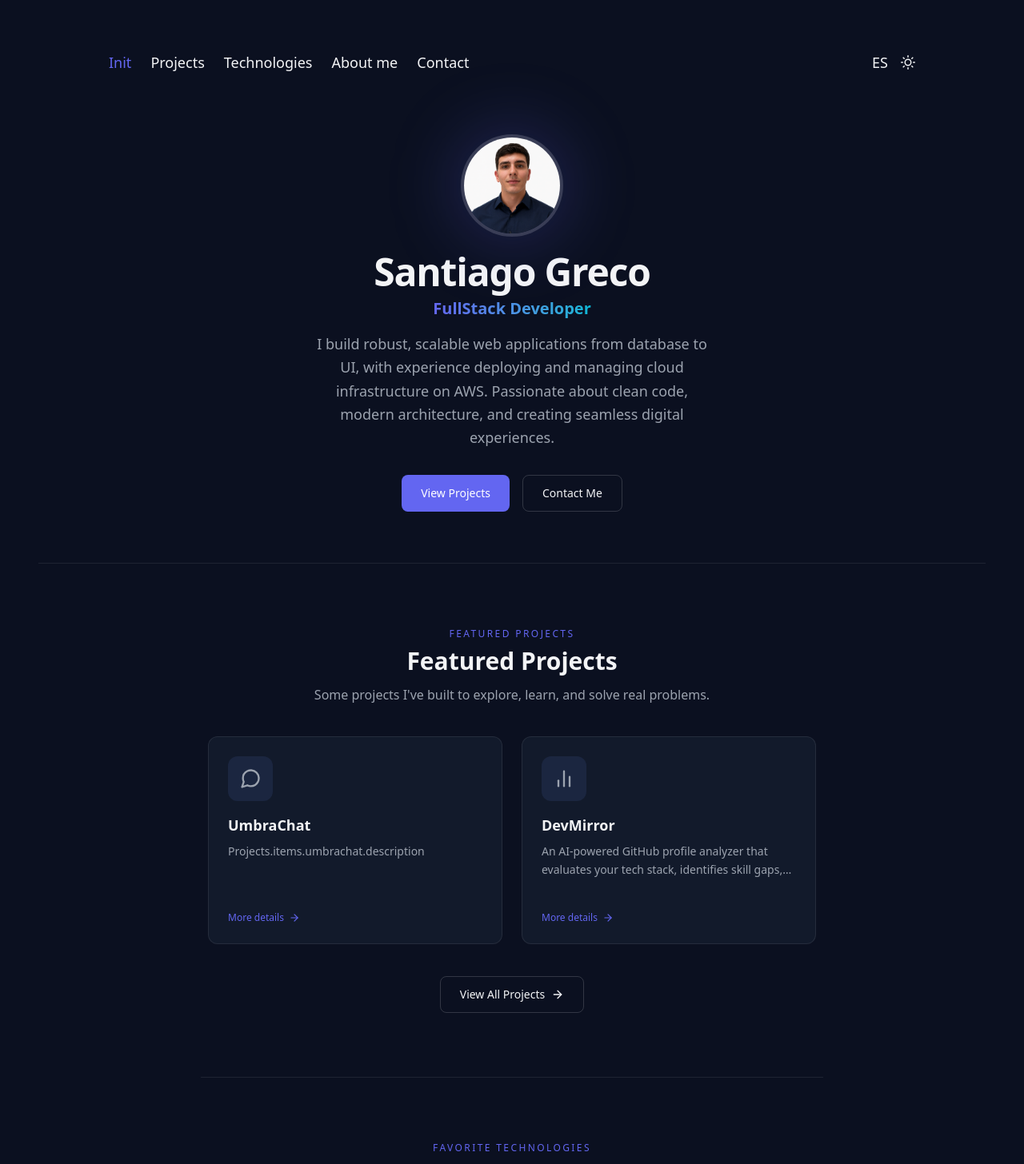
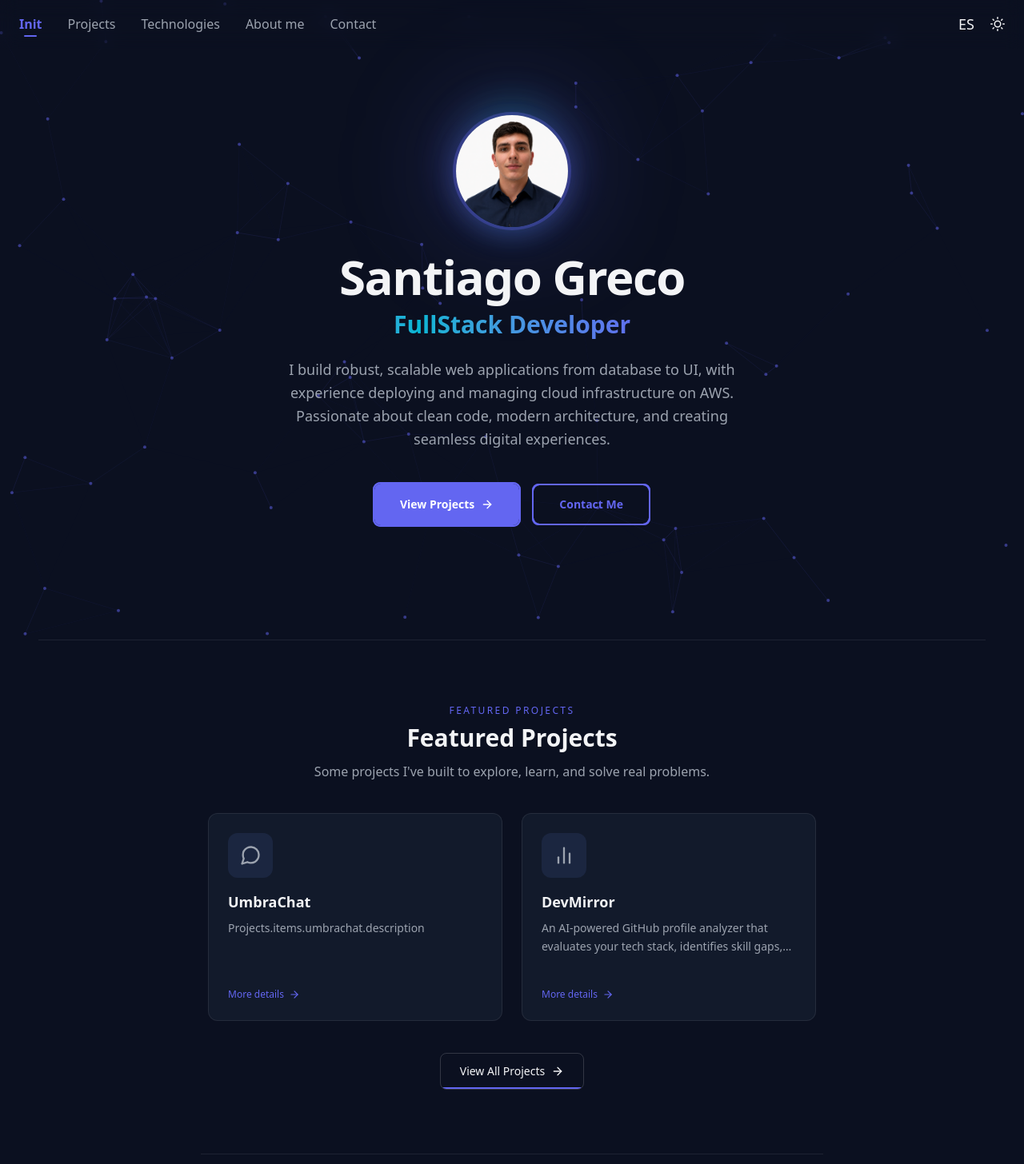
Before and after one commit to grecod28/grecodev, a Next.js app: page /en in a window 1280 px wide. Shown: the top 1456 px of the page at 80% size. Built offline with nearby package versions, Linux system fonts and the light colour scheme.

Commit message:
style: animaciones en el incio de la página, header movido a la parte superior de la web

```diff
--- a/app/[locale]/layout.tsx
+++ b/app/[locale]/layout.tsx
@@ -41,7 +41,7 @@ export default async function LocaleLayout({
       className={`${inter.variable} h-full antialiased bg-background text-text`}
       suppressHydrationWarning
     >
-      <body className="min-h-full flex flex-col items-center">
+      <body className="min-h-full flex flex-col items-center pt-16">
         <script
           dangerouslySetInnerHTML={{
             __html: `
--- a/app/[locale]/page.tsx
+++ b/app/[locale]/page.tsx
@@ -6,6 +6,7 @@ import Image from "next/image";
 import { Link } from "@/i18n/navigation";
 import { FiArrowRight, FiMail } from "react-icons/fi";
 import Reveal from "@/components/ui/reveal";
+import CanvasDots from "@/components/hero/canvas-dots";
 import {
   section,
   sectionCentered,
@@ -13,10 +14,6 @@ import {
   sectionLabel,
   sectionTitle,
   sectionDesc,
-  btnPrimary,
-  btnSecondary,
-  btnLink,
-  btnPrimarySimple,
   cardHover,
   iconBoxLarge,
   iconBoxSmall,
@@ -32,47 +29,74 @@ export default async function Home() {
   return (
     <main className="flex flex-1 flex-col items-center w-full">
       {/* ── Hero ── */}
-      <Reveal>
-        <section className="flex flex-col items-center justify-center w-full px-4 pt-16 pb-16">
-          <div className="flex flex-col items-center text-center max-w-3xl">
-            <div className="relative mb-6">
+      <section className="relative flex flex-col items-center justify-center w-full min-h-screen px-4 -mt-16">
+        <CanvasDots />
+
+        <div className="relative z-10 flex flex-col items-center text-center max-w-3xl">
           <div
-                className="absolute -inset-4 rounded-full bg-primary/20 blur-2xl"
+            className="animate-fade-in-up relative mb-8"
+            style={{ animationDelay: "100ms" }}
+          >
+            <div
+              className="absolute -inset-6 rounded-full bg-primary/20 blur-3xl animate-float"
               aria-hidden="true"
+            />
+            <div
+              className="absolute -inset-2 rounded-full bg-linear-to-r from-primary via-accent to-primary opacity-30 blur-xl animate-float"
+              aria-hidden="true"
+              style={{ animationDelay: "500ms" }}
             />
             <Image
               src="/images/foto_perfil.png"
               alt="Santiago Greco"
-                width={120}
-                height={120}
-                className="relative rounded-full object-cover ring-4 ring-border-strong shadow-surface"
+              width={140}
+              height={140}
+              className="relative rounded-full object-cover ring-4 ring-primary/30 shadow-(--shadow-primary)"
               priority
             />
           </div>
 
-            <h1 className="text-4xl font-bold tracking-tight sm:text-5xl">
+          <h1
+            className="animate-fade-in-left text-4xl font-bold tracking-tight sm:text-5xl lg:text-6xl"
+            style={{ animationDelay: "300ms" }}
+          >
             Santiago Greco
           </h1>
 
-            <p className="mt-2 bg-linear-to-r from-primary to-accent bg-clip-text text-lg font-semibold text-transparent sm:text-xl">
+          <p
+            className="mt-3 bg-linear-to-r from-primary via-accent to-primary bg-clip-text text-xl font-semibold text-transparent sm:text-2xl lg:text-3xl bg-size-[200%_200%] animate-gradient"
+            style={{ animationDelay: "500ms" }}
+          >
             {t("role")}
           </p>
 
-            <p className="mt-4 max-w-lg text-base leading-relaxed text-text-muted sm:text-lg">
+          <p
+            className="animate-fade-in-up mt-6 max-w-xl text-base leading-relaxed text-text-muted sm:text-lg"
+            style={{ animationDelay: "700ms" }}
+          >
             {t("bio")}
           </p>
 
-            <div className="mt-8 flex flex-col gap-4 sm:flex-row">
-              <Link href="/projects" className={btnPrimary}>
+          <div
+            className="animate-scale-in mt-10 flex flex-col gap-4 sm:flex-row"
+            style={{ animationDelay: "900ms" }}
+          >
+            <Link
+              href="/projects"
+              className="btn-glow text-white inline-flex items-center justify-center gap-2 rounded-lg bg-primary px-8 py-3.5 text-sm font-semibold"
+            >
               {t("cta_projects")}
+              <FiArrowRight className="h-4 w-4 transition-transform duration-200 group-hover:translate-x-1" />
             </Link>
-              <Link href="/contact" className={btnSecondary}>
+            <Link
+              href="/contact"
+              className="btn-glow inline-flex items-center justify-center gap-2 rounded-lg border-2 border-primary px-8 py-3.5 text-sm font-semibold text-primary transition-colors duration-200 hover:bg-primary hover:text-white"
+            >
               {t("cta_contact")}
             </Link>
           </div>
         </div>
       </section>
-      </Reveal>
 
       {/* ── Featured Projects ── */}
       <Reveal delay={100}>
@@ -116,9 +140,12 @@ export default async function Home() {
             </div>
 
             <div className="mt-10 flex justify-center">
-              <Link href="/projects" className={btnLink}>
+              <Link
+                href="/projects"
+                className="btn-fill inline-flex items-center gap-2 rounded-lg border border-border-strong px-6 py-3 text-sm font-medium text-text transition-all duration-200 hover:text-white"
+              >
                 {t("featured_cta")}
-                <FiArrowRight className="h-4 w-4" />
+                <FiArrowRight className="h-4 w-4 transition-transform duration-200 group-hover:translate-x-1" />
               </Link>
             </div>
           </div>
@@ -139,9 +166,11 @@ export default async function Home() {
                 <Link
                   key={name}
                   href={`/technologies/${toSlug(name)}`}
-                  className="group flex flex-col items-center gap-2 animate-fade-in"
+                  className="group flex flex-col items-center gap-2"
                 >
-                  <div className={iconBoxSmall}>
+                  <div
+                    className={`${iconBoxSmall} ring-1 ring-border transition-shadow duration-200 group-hover:shadow-(--shadow-primary)`}
+                  >
                     <Image
                       src={src}
                       alt={name}
@@ -181,9 +210,12 @@ export default async function Home() {
                 </span>
               </div>
 
-              <Link href="/contact" className={btnPrimarySimple}>
+              <Link
+                href="/contact"
+                className="btn-fill inline-flex items-center gap-2 rounded-lg bg-primary px-6 py-3 text-sm font-medium text-white transition-all duration-200 hover:shadow-(--shadow-primary)"
+              >
                 {t("contact_section_cta")}
-                <FiArrowRight className="h-4 w-4" />
+                <FiArrowRight className="h-4 w-4 transition-transform duration-200 group-hover:translate-x-1" />
               </Link>
             </div>
           </div>
--- a/app/globals.css
+++ b/app/globals.css
@@ -109,9 +109,14 @@
 
   --animate-float: float 3s ease-in-out infinite;
   --animate-fade-in: fade-in 0.5s ease-out forwards;
+  --animate-fade-in-left: fade-in-left 0.7s ease-out forwards;
+  --animate-fade-in-right: fade-in-right 0.7s ease-out forwards;
+  --animate-fade-in-up: fade-in-up 0.6s ease-out forwards;
+  --animate-scale-in: scale-in 0.5s ease-out forwards;
+  --animate-gradient: gradient-shift 3s ease-in-out infinite;
 }
 
-/* Animaciones y estilos base se mantienen igual... */
+/* ── Keyframes ── */
 @keyframes float {
   0%,
   100% {
@@ -133,6 +138,59 @@
   }
 }
 
+@keyframes fade-in-left {
+  from {
+    opacity: 0;
+    transform: translateX(-40px);
+  }
+  to {
+    opacity: 1;
+    transform: translateX(0);
+  }
+}
+
+@keyframes fade-in-right {
+  from {
+    opacity: 0;
+    transform: translateX(40px);
+  }
+  to {
+    opacity: 1;
+    transform: translateX(0);
+  }
+}
+
+@keyframes fade-in-up {
+  from {
+    opacity: 0;
+    transform: translateY(30px);
+  }
+  to {
+    opacity: 1;
+    transform: translateY(0);
+  }
+}
+
+@keyframes scale-in {
+  from {
+    opacity: 0;
+    transform: scale(0.9);
+  }
+  to {
+    opacity: 1;
+    transform: scale(1);
+  }
+}
+
+@keyframes gradient-shift {
+  0%, 100% {
+    background-position: 0% 50%;
+  }
+  50% {
+    background-position: 100% 50%;
+  }
+}
+
 a {
   transition: transform 0.3s ease;
 }
@@ -147,3 +205,77 @@ button {
 button:hover {
   transform: scale(1.1);
 }
+
+/* ── Hero glow button ── */
+.btn-glow {
+  position: relative;
+  transition: transform 0.2s ease;
+}
+.btn-glow::before,
+.btn-glow::after {
+  content: "";
+  position: absolute;
+  inset: -2px;
+  border-radius: 0.6rem;
+  border: 2px solid var(--color-primary);
+  filter: blur(0);
+  transform-origin: 50%;
+  z-index: -1;
+  pointer-events: none;
+}
+.btn-glow:hover {
+  transform: translateY(-2px);
+}
+.btn-glow:hover::before,
+.btn-glow:hover::after {
+  border-color: transparent;
+  filter: blur(2px);
+  transform: scaleX(1.3) scaleY(2.2);
+  transition: 800ms transform ease, 1900ms blur ease, 700ms border-color ease;
+}
+.btn-glow:hover::after {
+  transition-delay: 150ms;
+}
+.btn-glow:active {
+  transform: translateY(-1px);
+}
+
+/* ── Underline-to-fill button ── */
+.btn-fill {
+  position: relative;
+  z-index: 0;
+  overflow: hidden;
+}
+.btn-fill::after {
+  content: "";
+  position: absolute;
+  left: 0;
+  bottom: 0;
+  height: 2px;
+  width: 100%;
+  background-color: var(--color-primary);
+  transform-origin: bottom;
+  transition: height 0.25s ease;
+  z-index: -1;
+}
+.btn-fill:hover::after {
+  height: 100%;
+}
+
+/* ── Fixed nav overlay ── */
+.nav-overlay {
+  position: fixed;
+  top: 0;
+  left: 0;
+  right: 0;
+  z-index: 50;
+  backdrop-filter: blur(12px);
+  -webkit-backdrop-filter: blur(12px);
+  background-color: transparent;
+  border-bottom: 1px solid transparent;
+  transition: background-color 0.3s ease, border-color 0.3s ease;
+}
+.nav-overlay.scrolled {
+  background-color: color-mix(in srgb, var(--color-background) 85%, transparent);
+  border-bottom-color: var(--color-border);
+}
--- /dev/null
+++ b/components/hero/canvas-dots.tsx
@@ -0,0 +1,102 @@
+"use client";
+
+import { useEffect, useRef } from "react";
+
+interface Point {
+  x: number;
+  y: number;
+  vx: number;
+  vy: number;
+}
+
+export default function CanvasDots() {
+  const canvasRef = useRef<HTMLCanvasElement>(null);
+
+  useEffect(() => {
+    const canvas = canvasRef.current;
+    if (!canvas) return;
+
+    const ctx = canvas.getContext("2d");
+    if (!ctx) return;
+
+    let animationId: number;
+    let points: Point[] = [];
+    const DOT_COUNT = 80;
+    const MAX_DIST = 150;
+    const DOT_RADIUS = 2;
+
+    function resize() {
+      canvas!.width = window.innerWidth;
+      canvas!.height = window.innerHeight;
+    }
+
+    function initPoints() {
+      points = Array.from({ length: DOT_COUNT }, () => ({
+        x: Math.random() * canvas!.width,
+        y: Math.random() * canvas!.height,
+        vx: (Math.random() - 0.5) * 0.4,
+        vy: (Math.random() - 0.5) * 0.4,
+      }));
+    }
+
+    function draw() {
+      ctx!.clearRect(0, 0, canvas!.width, canvas!.height);
+
+      for (let i = 0; i < points.length; i++) {
+        const p = points[i];
+
+        p.x += p.vx;
+        p.y += p.vy;
+
+        if (p.x < 0 || p.x > canvas!.width) p.vx *= -1;
+        if (p.y < 0 || p.y > canvas!.height) p.vy *= -1;
+
+        ctx!.beginPath();
+        ctx!.arc(p.x, p.y, DOT_RADIUS, 0, Math.PI * 2);
+        ctx!.fillStyle = "rgba(99, 102, 241, 0.5)";
+        ctx!.fill();
+
+        for (let j = i + 1; j < points.length; j++) {
+          const q = points[j];
+          const dx = p.x - q.x;
+          const dy = p.y - q.y;
+          const dist = Math.sqrt(dx * dx + dy * dy);
+
+          if (dist < MAX_DIST) {
+            const opacity = 1 - dist / MAX_DIST;
+            ctx!.beginPath();
+            ctx!.moveTo(p.x, p.y);
+            ctx!.lineTo(q.x, q.y);
+            ctx!.strokeStyle = `rgba(99, 102, 241, ${opacity * 0.15})`;
+            ctx!.lineWidth = 1;
+            ctx!.stroke();
+          }
+        }
+      }
+
+      animationId = requestAnimationFrame(draw);
+    }
+
+    resize();
+    initPoints();
+    draw();
+
+    window.addEventListener("resize", () => {
+      resize();
+      initPoints();
+    });
+
+    return () => {
+      cancelAnimationFrame(animationId);
+      window.removeEventListener("resize", resize);
+    };
+  }, []);
+
+  return (
+    <canvas
+      ref={canvasRef}
+      className="absolute inset-0 w-full h-full"
+      aria-hidden="true"
+    />
+  );
+}
--- a/components/layout/header.tsx
+++ b/components/layout/header.tsx
@@ -1,5 +1,6 @@
 "use client";
 
+import { useEffect, useState } from "react";
 import { Link } from "@/i18n/navigation";
 import { usePathname } from "next/navigation";
 import { useTranslations } from "next-intl";
@@ -11,6 +12,13 @@ import MobileMenu from "@/components/layout/mobile-menu";
 export default function Header() {
   const t = useTranslations("Header");
   const pathname = usePathname();
+  const [scrolled, setScrolled] = useState(false);
+
+  useEffect(() => {
+    const onScroll = () => setScrolled(window.scrollY > 20);
+    window.addEventListener("scroll", onScroll, { passive: true });
+    return () => window.removeEventListener("scroll", onScroll);
+  }, []);
 
   const links = [
     { href: "/", label: t("home") },
@@ -20,10 +28,8 @@ export default function Header() {
     { href: "/contact", label: t("contact") },
   ];
 
-  // elimina el locale (/es, /en, etc.)
   const getPathWithoutLocale = (path: string) => {
     const segments = path.split("/");
-    // ['', 'es', 'projects']
     if (segments.length > 1 && segments[1].length === 2) {
       return "/" + segments.slice(2).join("/");
     }
@@ -38,24 +44,33 @@ export default function Header() {
   };
 
   return (
-    <header className="flex items-center justify-between max-w-260 w-full mt-16 mb-4 px-4">
+    <header
+      className={`nav-overlay flex items-center justify-between w-full px-6 py-4 ${
+        scrolled ? "scrolled" : ""
+      }`}
+    >
       {/* Navegación de escritorio */}
-      <nav className="hidden xl:flex xl:gap-6 text-lg">
+      <nav className="hidden xl:flex xl:gap-8 text-base">
         {links.map((link) => (
           <Link
             key={link.href}
             href={link.href}
-            className={`transition-colors hover:text-primary ${
-              isActive(link.href) ? "text-primary font-medium" : ""
+            className={`relative transition-colors hover:text-primary ${
+              isActive(link.href)
+                ? "text-primary font-semibold"
+                : "text-text-muted"
             }`}
           >
             {link.label}
+            {isActive(link.href) && (
+              <span className="absolute -bottom-1 left-1/2 h-0.5 w-4 -translate-x-1/2 rounded-full bg-primary" />
+            )}
           </Link>
         ))}
       </nav>
 
       {/* Acciones en escritorio */}
-      <section className="hidden xl:flex gap-4 text-lg">
+      <section className="hidden xl:flex items-center gap-5 text-lg">
         <LanguageSelector />
         <ThemeSelector />
       </section>
--- a/components/ui/reveal.tsx
+++ b/components/ui/reveal.tsx
@@ -1,14 +1,32 @@
 "use client";
 
 import { useEffect, useRef, useState, type ReactNode } from "react";
+
+type RevealDirection = "up" | "left" | "right" | "scale" | "none";
 
 interface RevealProps {
   children: ReactNode;
   className?: string;
   delay?: number;
+  direction?: RevealDirection;
+  duration?: number;
 }
 
-export default function Reveal({ children, className = "", delay = 0 }: RevealProps) {
+const directionClasses: Record<RevealDirection, { hidden: string; visible: string }> = {
+  up: { hidden: "translate-y-8 opacity-0", visible: "translate-y-0 opacity-100" },
+  left: { hidden: "-translate-x-10 opacity-0", visible: "translate-x-0 opacity-100" },
+  right: { hidden: "translate-x-10 opacity-0", visible: "translate-x-0 opacity-100" },
+  scale: { hidden: "scale-90 opacity-0", visible: "scale-100 opacity-100" },
+  none: { hidden: "opacity-0", visible: "opacity-100" },
+};
+
+export default function Reveal({
+  children,
+  className = "",
+  delay = 0,
+  direction = "up",
+  duration = 700,
+}: RevealProps) {
   const ref = useRef<HTMLDivElement>(null);
   const [isVisible, setIsVisible] = useState(false);
 
@@ -30,13 +48,16 @@ export default function Reveal({ children, className = "", delay = 0 }: RevealPr
     return () => observer.disconnect();
   }, []);
 
+  const { hidden, visible } = directionClasses[direction];
+
   return (
     <div
       ref={ref}
-      className={`transition-all duration-700 ease-out ${
-        isVisible ? "translate-y-0 opacity-100" : "translate-y-8 opacity-0"
-      } ${className}`}
-      style={{ transitionDelay: `${delay}ms` }}
+      className={`transition-all ease-out ${isVisible ? visible : hidden} ${className}`}
+      style={{
+        transitionDelay: `${delay}ms`,
+        transitionDuration: `${duration}ms`,
+      }}
     >
       {children}
     </div>
```
Lines whose indentation alone changed are shown as unchanged.
